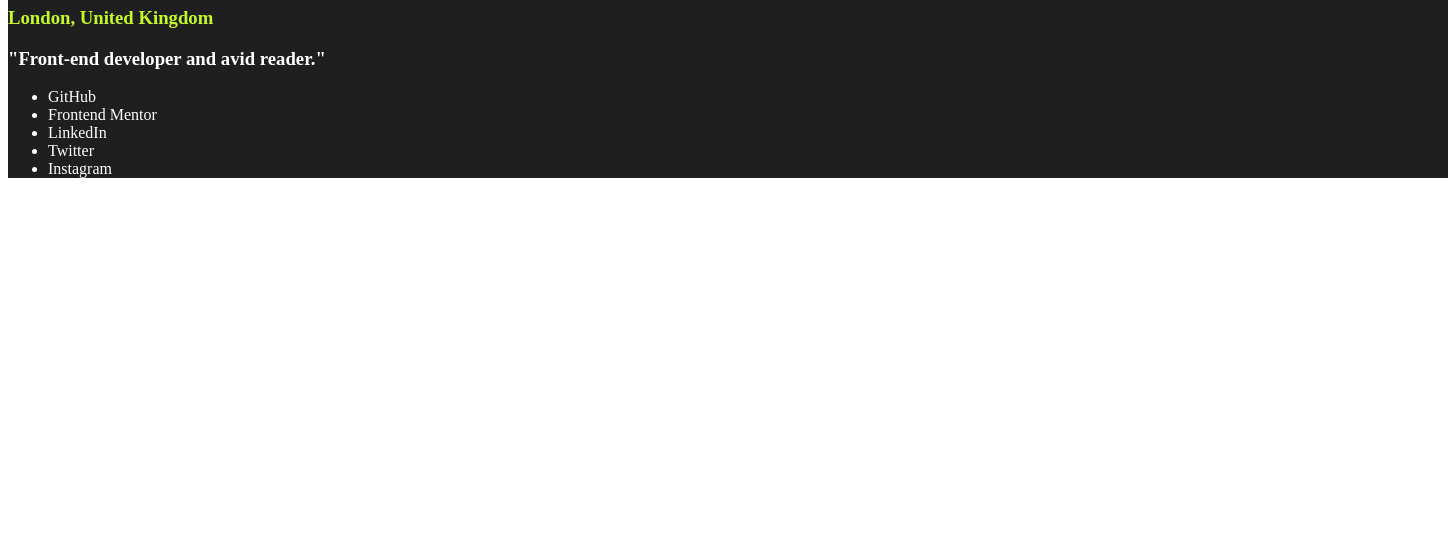
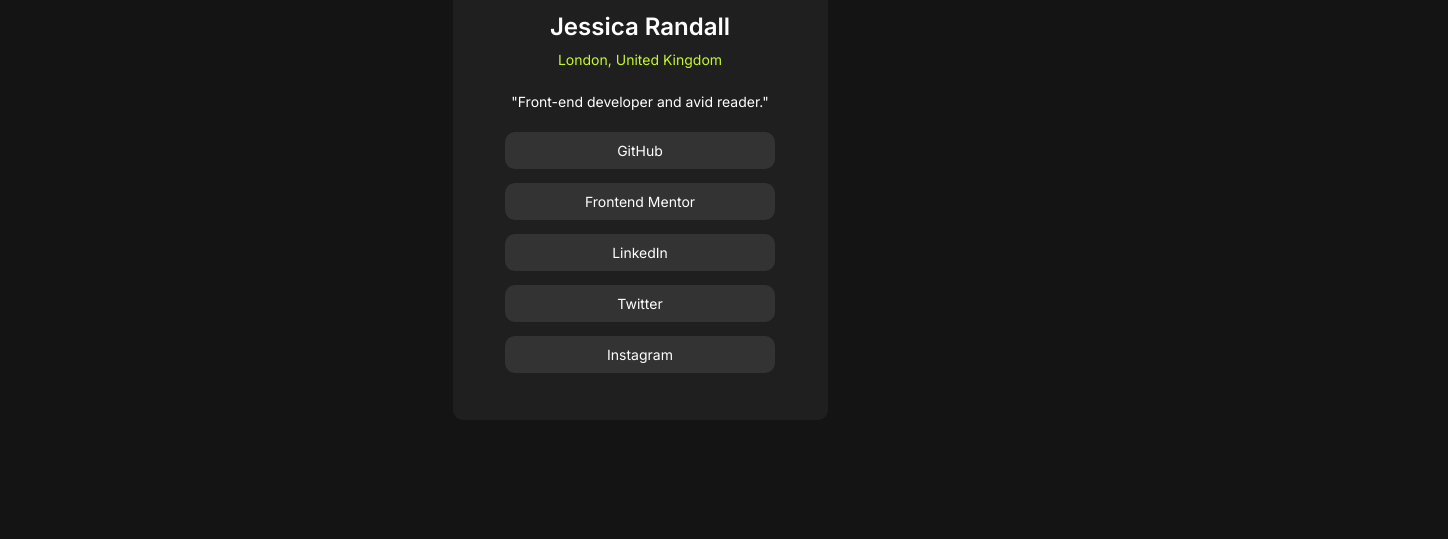
Before and after one commit to MnabiE/Social-links-profile, a plain HTML site: page index.html in a window 1280 px wide. Shown: the part 261-800 px from the top of the page, 1448 px wide, since content can reach past the window. Drawn offline with Linux system fonts and the light colour scheme.

Commit message:
the project finishes

```diff
--- a/index.html
+++ b/index.html
@@ -7,24 +7,25 @@
   <link rel="icon" href="/assets/images/favicon-32x32.png">
   <title>Profile</title>
   <link rel="stylesheet" href="style.css">
+  <link rel="preconnect" href="https://fonts.googleapis.com">
+<link rel="preconnect" href="https://fonts.gstatic.com" crossorigin>
+<link href="https://fonts.googleapis.com/css2?family=Inter:ital,opsz,wght@0,14..32,100..900;1,14..32,100..900&display=swap" rel="stylesheet">
 </head>
 
 <body>
   <div class="container">
     <div class="profile">
       <img src="./assets/images/avatar-jessica.jpeg" alt="">
-            <h1>Jessica Randall</h1>
-            <h3 id="place">London, United Kingdom</h3>
-            <h3>"Front-end developer and avid reader."</h3>
+      <h1 id="name">Jessica Randall</h1>
+      <h2 id="place">London, United Kingdom</h2>
+      <h3 id="quote">"Front-end developer and avid reader."</h3>
     </div>
-          <div>
-            <ul>
-              <li>GitHub</li>
-              <li>Frontend Mentor</li>
-              <li>LinkedIn</li>
-              <li>Twitter</li>
-              <li>Instagram</li>
-            </ul>
+    <div class="ul">
+      <a href="#">GitHub</a>
+      <a href="#">Frontend Mentor</a>
+      <a href="#">LinkedIn</a>
+      <a href="#">Twitter</a>
+      <a href="#">Instagram</a>
     </div>
   </div>
 </body>
--- a/style.css
+++ b/style.css
@@ -1,18 +1,74 @@
-*{
-    /* background-color: hsl(0, 0%, 8%); */
-    color: hsl(0, 0%, 100%);
-}
-.container{
-    background-color: hsl(0, 0%, 12%);
-    width: 1440px;
-}
-#place{
-    color: hsl(75, 94%, 57%);
-}
-img{
-    border-radius: 100%;
+* {
+margin: 0;
+padding: 0;
+box-sizing: border-box;
+font-family: 'Inter' , sans-serif;
 }
 
-.profile {
+body {
+    display: flex;
+    justify-content: center;
+    align-items: center;
+    background-color: hsl(0, 0%, 8%);
+    color: hsl(0, 0%, 100%);
+    min-height: 100vh;
+}
 
+.container {
+    background-color: hsl(0, 0%, 12%);
+    width: 100%;
+    max-width: 375px;
+    text-align: center;
+    border-radius: 10px;
+    padding: 40px;
 }
+
+#name {
+    font-weight: 600;
+    font-size: 1.5rem;
+    margin: 10px;
+}
+
+#place {
+    color: hsl(75, 94%, 57%);
+    font-size: 14px;
+    font-weight: 400;
+}
+
+#quote {
+    margin-top: 10px;
+    font-weight: 400;
+    font-size: 14px;
+    padding: 15px;
+}
+
+img {
+    border-radius: 50%;
+    height: 80px;
+    margin-bottom: 20px;
+}
+
+.ul {
+    display: flex;
+    flex-direction: column;
+    justify-content: center;
+    align-items: center;
+}
+
+a {
+    background-color: hsl(0, 0%, 20%);
+    color: hsl(0, 0%, 100%);
+    font-size: 14px;
+    list-style: none;
+    text-decoration: none;
+    width: 100%;
+    max-width: 270px;
+    padding: 10px;
+    margin: 7px 0;
+    border-radius: 10px;
+}
+a:hover{
+    background-color: hsl(75, 94%, 57%);
+    color: hsl(0, 0%, 8%);
+    transition: background-color 0.3s, color 0.3s;
+}
```
Lines whose indentation alone changed are shown as unchanged.
